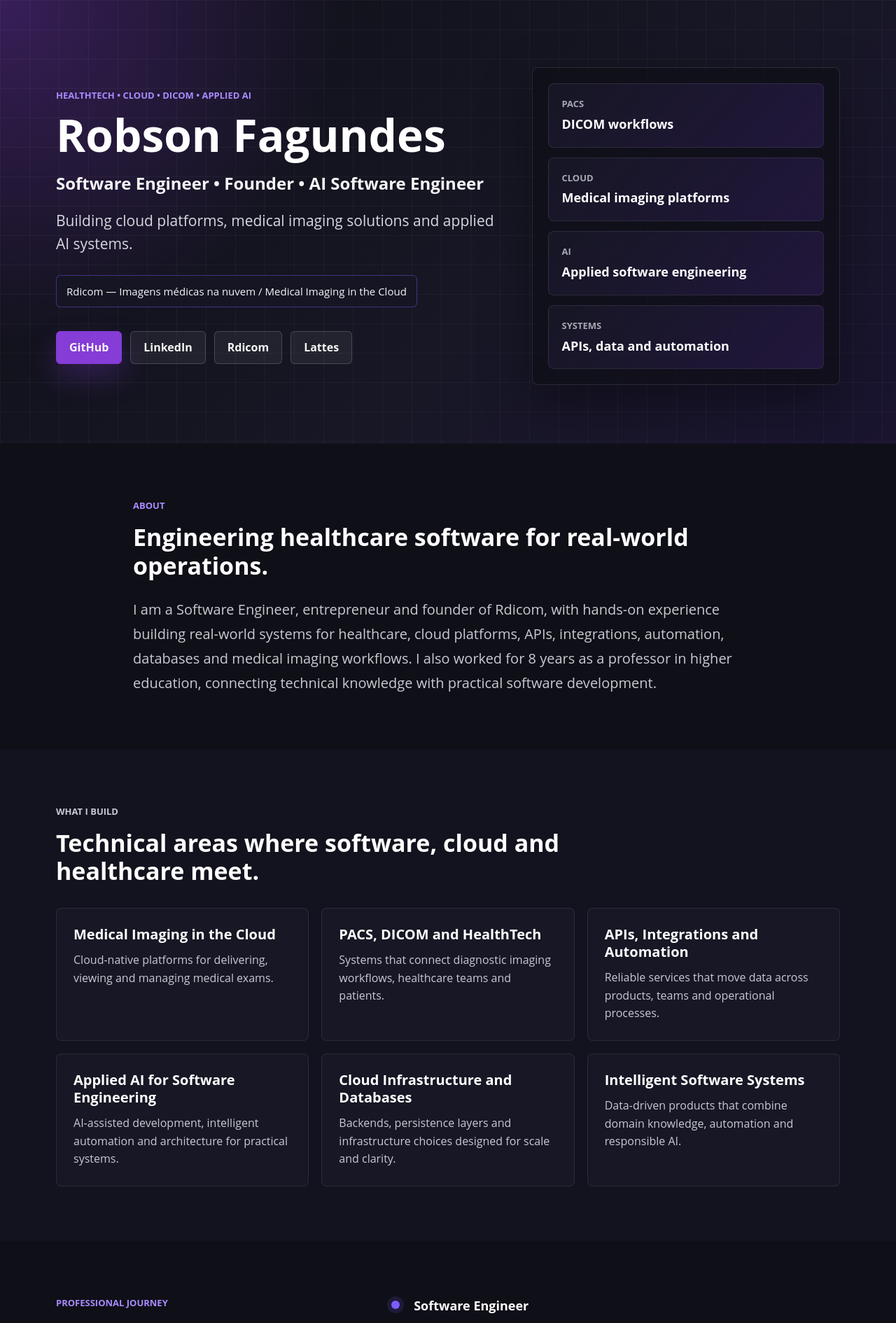
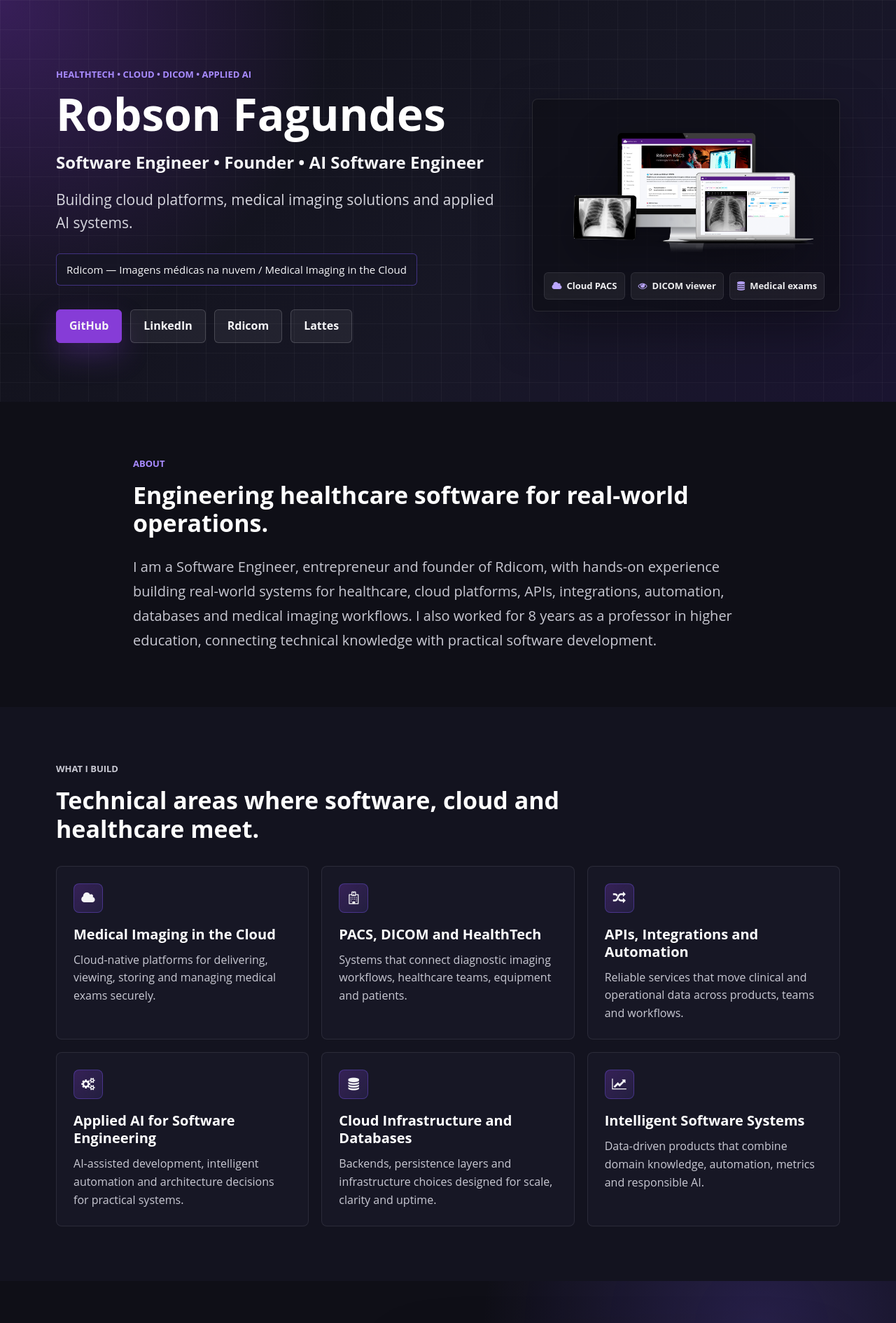
Before and after one commit to robsonfagundes/robsonfagundes.github.io, a Jekyll site: the page built from index.html, in a window 1280 px wide. Shown: the top 1890 px of the page at 70% size. Built offline with Jekyll 4.4.1, drawn with Linux system fonts in a browser that asks for light colours; nearby versions of some CDN libraries; some web fonts are replaced; the list of posts is cut into pages by our own code; some of the changed text lies outside the part shown.

Commit message:
Add Rdicom visuals to portfolio

```diff
--- a/css/main.sass
+++ b/css/main.sass
@@ -736,30 +736,37 @@
     background: #9d65e4
 
 .portfolio-hero-panel
-  display: grid
-  gap: 14px
-  padding: 22px
+  overflow: hidden
+  padding: 16px
   border: 1px solid rgba(245, 245, 247, 0.11)
   border-radius: 8px
   background: rgba(15, 15, 23, 0.72)
   box-shadow: 0 24px 70px rgba(0, 0, 0, 0.35)
+  img
+    display: block
+    width: 100%
+    height: auto
+    border-radius: 6px
+    filter: drop-shadow(0 22px 34px rgba(0, 0, 0, 0.34))
 
-.portfolio-signal
-  padding: 18px
-  border: 1px solid rgba(245, 245, 247, 0.09)
-  border-radius: 8px
-  background: linear-gradient(135deg, rgba(23, 23, 37, 0.95), rgba(68, 37, 125, 0.34))
+.portfolio-hero-panel-caption
+  display: flex
+  flex-wrap: wrap
+  gap: 8px
+  margin-top: 14px
   span
-    display: block
-    margin-bottom: 4px
-    color: #a8a8b3
+    display: inline-flex
+    align-items: center
+    gap: 7px
+    padding: 8px 10px
+    border: 1px solid rgba(245, 245, 247, 0.09)
+    border-radius: 6px
+    background: rgba(255, 255, 255, 0.06)
+    color: #f5f5f7
     font-size: 13px
     font-weight: 700
-    text-transform: uppercase
-  strong
-    display: block
-    color: #ffffff
-    font-size: 18px
+  i
+    color: #bca7ff
 
 .portfolio-section
   padding: 78px 0
@@ -819,6 +826,55 @@
   p
     margin: 0
     font-size: 16px
+
+.portfolio-card-icon
+  display: inline-flex
+  width: 42px
+  height: 42px
+  align-items: center
+  justify-content: center
+  margin-bottom: 18px
+  border: 1px solid rgba(124, 92, 255, 0.34)
+  border-radius: 8px
+  background: linear-gradient(135deg, rgba(134, 60, 215, 0.28), rgba(124, 92, 255, 0.12))
+  color: #f5f5f7
+  font-size: 18px
+
+.portfolio-visual-section
+  background: radial-gradient(circle at 85% 10%, rgba(124, 92, 255, 0.22), transparent 32%), #0f0f17
+
+.portfolio-visual-grid
+  align-items: center
+
+.portfolio-feature-list
+  display: grid
+  gap: 12px
+  margin: 26px 0 0
+  padding: 0
+  list-style: none
+  li
+    display: flex
+    gap: 10px
+    align-items: flex-start
+    color: #d7d7df
+    font-size: 16px
+  i
+    margin-top: 5px
+    color: #7c5cff
+
+.portfolio-device-shot
+  margin: 0
+  img
+    display: block
+    width: 100%
+    height: auto
+    border-radius: 8px
+    filter: drop-shadow(0 24px 44px rgba(0, 0, 0, 0.42))
+  figcaption
+    margin-top: 10px
+    color: #a8a8b3
+    font-size: 13px
+    text-align: center
 
 .portfolio-two-column
   display: grid
@@ -884,6 +940,14 @@
     font-weight: 700
 
 .portfolio-project
+  img
+    display: block
+    width: 100%
+    aspect-ratio: 16 / 9
+    object-fit: contain
+    margin: -6px 0 20px
+    border-radius: 6px
+    background: linear-gradient(135deg, rgba(15, 15, 23, 0.94), rgba(68, 37, 125, 0.22))
   a
     display: inline-block
     margin-top: 18px
--- a/index.html
+++ b/index.html
@@ -19,22 +19,12 @@
         <a class="portfolio-button" href="{{ site.lattes_url }}">Lattes</a>
       </div>
     </div>
-    <div class="portfolio-hero-panel" aria-label="Professional focus">
-      <div class="portfolio-signal">
-        <span>PACS</span>
-        <strong>DICOM workflows</strong>
-      </div>
-      <div class="portfolio-signal">
-        <span>Cloud</span>
-        <strong>Medical imaging platforms</strong>
-      </div>
-      <div class="portfolio-signal">
-        <span>AI</span>
-        <strong>Applied software engineering</strong>
-      </div>
-      <div class="portfolio-signal">
-        <span>Systems</span>
-        <strong>APIs, data and automation</strong>
+    <div class="portfolio-hero-panel" aria-label="Rdicom PACS interface preview">
+      <img src="{{ "/assets/images/portfolio/rdicom-pacs-imac.png" | prepend: site.baseurl }}" alt="Rdicom PACS cloud medical imaging interface shown on desktop screens" width="1600" height="857">
+      <div class="portfolio-hero-panel-caption">
+        <span><i class="fa fa-cloud" aria-hidden="true"></i> Cloud PACS</span>
+        <span><i class="fa fa-eye" aria-hidden="true"></i> DICOM viewer</span>
+        <span><i class="fa fa-database" aria-hidden="true"></i> Medical exams</span>
       </div>
     </div>
   </div>
@@ -57,30 +47,55 @@
       </div>
       <div class="portfolio-card-grid">
         <article class="portfolio-card">
+          <span class="portfolio-card-icon"><i class="fa fa-cloud" aria-hidden="true"></i></span>
           <h3>Medical Imaging in the Cloud</h3>
-          <p>Cloud-native platforms for delivering, viewing and managing medical exams.</p>
+          <p>Cloud-native platforms for delivering, viewing, storing and managing medical exams securely.</p>
         </article>
         <article class="portfolio-card">
+          <span class="portfolio-card-icon"><i class="fa fa-hospital-o" aria-hidden="true"></i></span>
           <h3>PACS, DICOM and HealthTech</h3>
-          <p>Systems that connect diagnostic imaging workflows, healthcare teams and patients.</p>
+          <p>Systems that connect diagnostic imaging workflows, healthcare teams, equipment and patients.</p>
         </article>
         <article class="portfolio-card">
+          <span class="portfolio-card-icon"><i class="fa fa-random" aria-hidden="true"></i></span>
           <h3>APIs, Integrations and Automation</h3>
-          <p>Reliable services that move data across products, teams and operational processes.</p>
+          <p>Reliable services that move clinical and operational data across products, teams and workflows.</p>
         </article>
         <article class="portfolio-card">
+          <span class="portfolio-card-icon"><i class="fa fa-cogs" aria-hidden="true"></i></span>
           <h3>Applied AI for Software Engineering</h3>
-          <p>AI-assisted development, intelligent automation and architecture for practical systems.</p>
+          <p>AI-assisted development, intelligent automation and architecture decisions for practical systems.</p>
         </article>
         <article class="portfolio-card">
+          <span class="portfolio-card-icon"><i class="fa fa-database" aria-hidden="true"></i></span>
           <h3>Cloud Infrastructure and Databases</h3>
-          <p>Backends, persistence layers and infrastructure choices designed for scale and clarity.</p>
+          <p>Backends, persistence layers and infrastructure choices designed for scale, clarity and uptime.</p>
         </article>
         <article class="portfolio-card">
+          <span class="portfolio-card-icon"><i class="fa fa-line-chart" aria-hidden="true"></i></span>
           <h3>Intelligent Software Systems</h3>
-          <p>Data-driven products that combine domain knowledge, automation and responsible AI.</p>
+          <p>Data-driven products that combine domain knowledge, automation, metrics and responsible AI.</p>
         </article>
       </div>
+    </div>
+  </section>
+
+  <section class="portfolio-section portfolio-visual-section" aria-labelledby="viewer-title">
+    <div class="portfolio-container portfolio-two-column portfolio-visual-grid">
+      <div>
+        <p class="portfolio-section-label">Rdicom Viewer</p>
+        <h2 id="viewer-title">DICOM visualization directly in the browser.</h2>
+        <p class="portfolio-lead">The work around Rdicom connects medical imaging workflows with cloud delivery, remote access and tools for real diagnostic routines: zoom, measurements, contrast, density, reconstructions and exam sharing.</p>
+        <ul class="portfolio-feature-list">
+          <li><i class="fa fa-check" aria-hidden="true"></i> Zero-footprint web access for imaging studies.</li>
+          <li><i class="fa fa-check" aria-hidden="true"></i> PACS, RIS, worklist and exam delivery flows.</li>
+          <li><i class="fa fa-check" aria-hidden="true"></i> Cloud storage, APIs and integrations for healthcare operations.</li>
+        </ul>
+      </div>
+      <figure class="portfolio-device-shot">
+        <img src="{{ "/assets/images/portfolio/rdicom-viewer-imac.png" | prepend: site.baseurl }}" alt="Rdicom DICOM viewer interface with medical imaging tools" width="1200" height="922" loading="lazy">
+        <figcaption>Rdicom cloud DICOM viewer interface.</figcaption>
+      </figure>
     </div>
   </section>
 
@@ -141,16 +156,19 @@
       </div>
       <div class="portfolio-project-grid">
         <article class="portfolio-project">
+          <img src="{{ "/assets/images/portfolio/rdicom-pacs-imac.png" | prepend: site.baseurl }}" alt="Rdicom PACS medical imaging platform preview" width="1600" height="857" loading="lazy">
           <h3>Rdicom PACS</h3>
           <p>Medical imaging in the cloud for radiology workflows, exam delivery and DICOM visualization.</p>
           <a href="{{ site.rdicom_url }}">Visit Rdicom</a>
         </article>
         <article class="portfolio-project">
+          <img src="{{ "/assets/images/portfolio/rdicom-exames-imac.png" | prepend: site.baseurl }}" alt="Rdicom medical exams management interface preview" width="1200" height="922" loading="lazy">
           <h3>Software Engineering with Applied AI</h3>
           <p>Repository for postgraduate studies, experiments and notes on applied AI in software engineering.</p>
           <a href="https://github.com/robsonfagundes/engenharia-de-software-com-ia-aplicada-">View repository</a>
         </article>
         <article class="portfolio-project">
+          <img src="{{ "/assets/images/portfolio/rdicom-portal-imac.png" | prepend: site.baseurl }}" alt="Rdicom portal for exam delivery and medical results preview" width="1400" height="481" loading="lazy">
           <h3>Technical Studies and Experiments</h3>
           <p>Engineering notes, prototypes and repositories across software architecture, automation and web systems.</p>
           <a href="{{ site.github_url }}">Explore GitHub</a>
```
Also changed, not shown: assets/images/portfolio/rdicom-exames-imac.png (added), assets/images/portfolio/rdicom-pacs-imac.png (added), assets/images/portfolio/rdicom-portal-imac.png (added), assets/images/portfolio/rdicom-viewer-imac.png (added).
